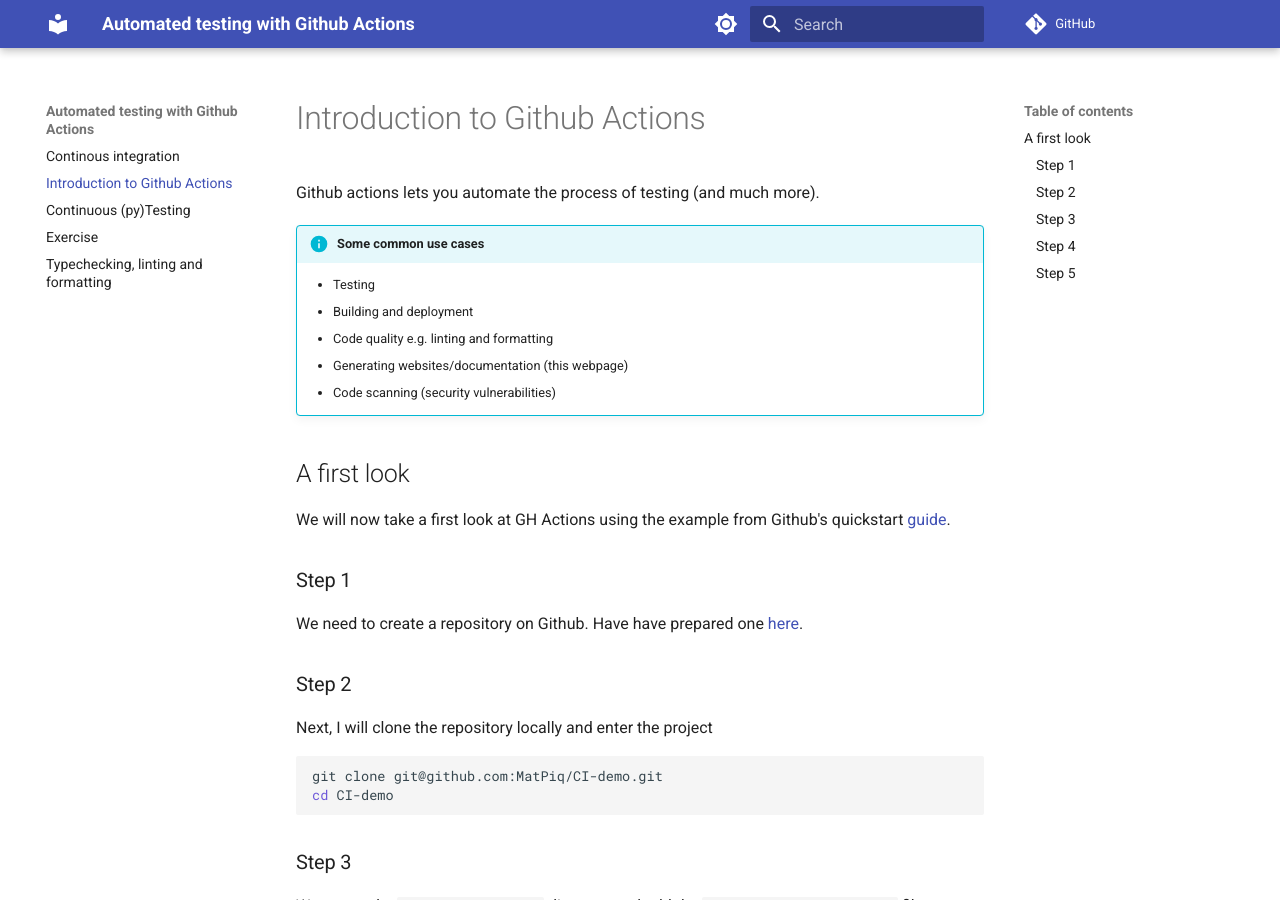
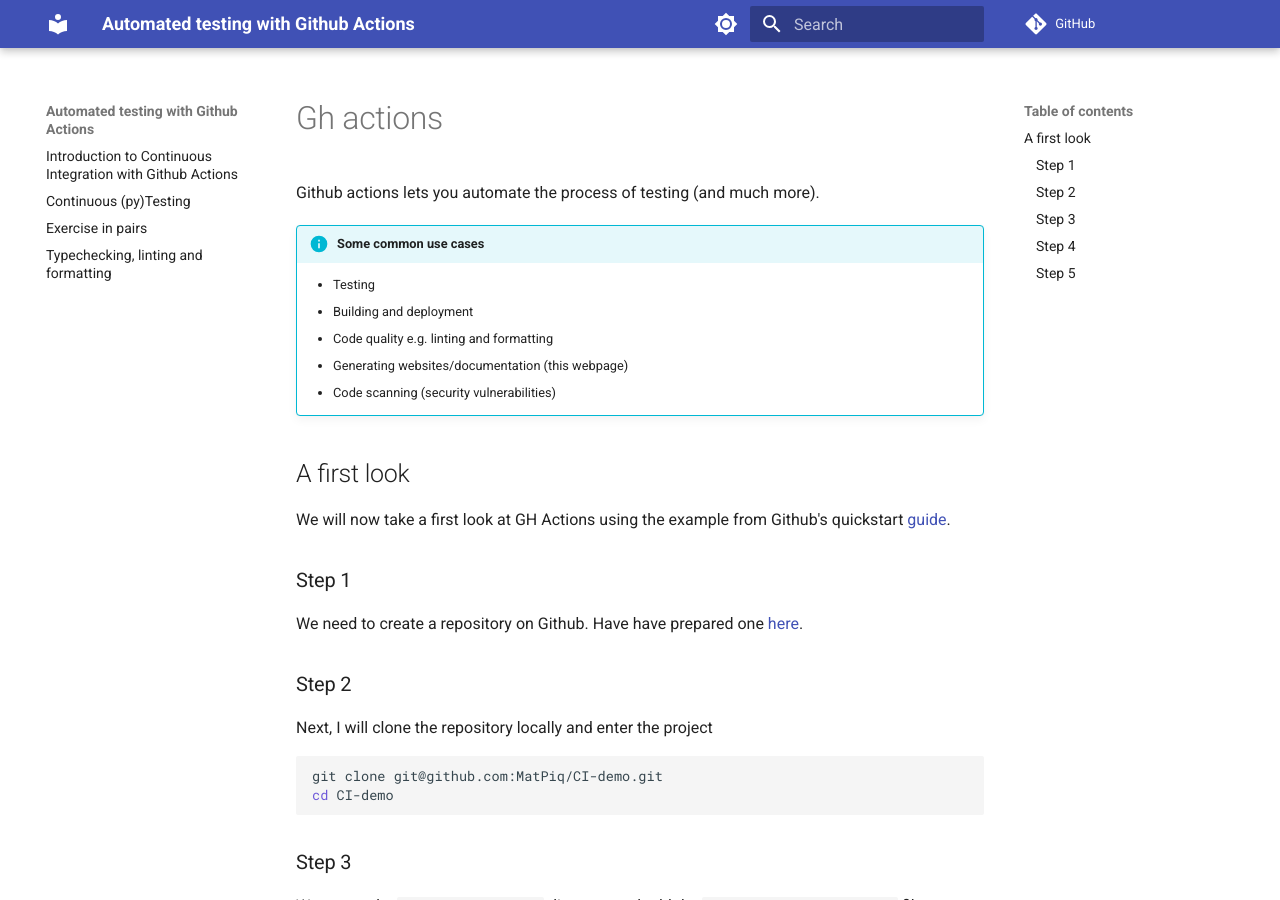
Before and after one commit to UPPMAX/programming_formalism-automated_testing, an MkDocs documentation site: the page built from docs/gh-actions.md, in a window 1280 px wide and 900 px high. Built offline with MkDocs 1.6.1 and Material for MkDocs 9.7.7, drawn with Linux system fonts in a browser that asks for light colours; comment, search, counter and statistics services are not loaded; some of the changed lines change nothing that is shown.

Commit message:
update navigation

```diff
--- a/mkdocs.yml
+++ b/mkdocs.yml
@@ -3,17 +3,10 @@
 edit_uri: edit/main/docs/
 
 nav:
-  - Continous integration: intro.md
-  - Introduction to Github Actions: gh-actions.md
+  - Introduction to Continuous Integration with Github Actions: intro.md
   - Continuous (py)Testing: pytest.md
-  - Exercise: exercise.md
+  - Exercise in pairs: exercise.md
   - Typechecking, linting and formatting: linting-formatting.md
-  #- Course Overview: index.md
-  #- Testing with Python: testing_python.md
-  # - Automated testing using Github actions: testing_github.md
-  # - Putting it all together: testing_workflow.md
-  # - Exercises: exercises.md
-  # - Advanced Topics: testing_advanced.md
 
 theme:
   features:
```
